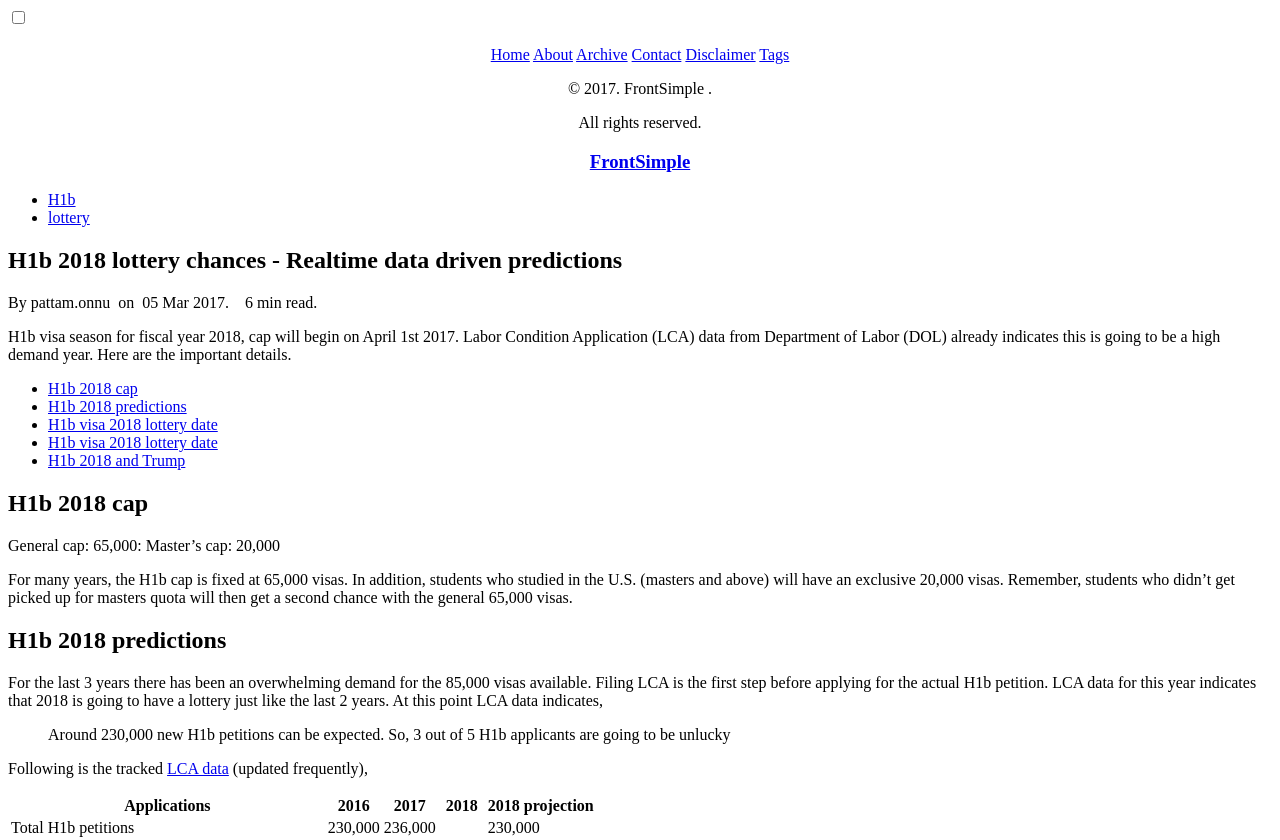
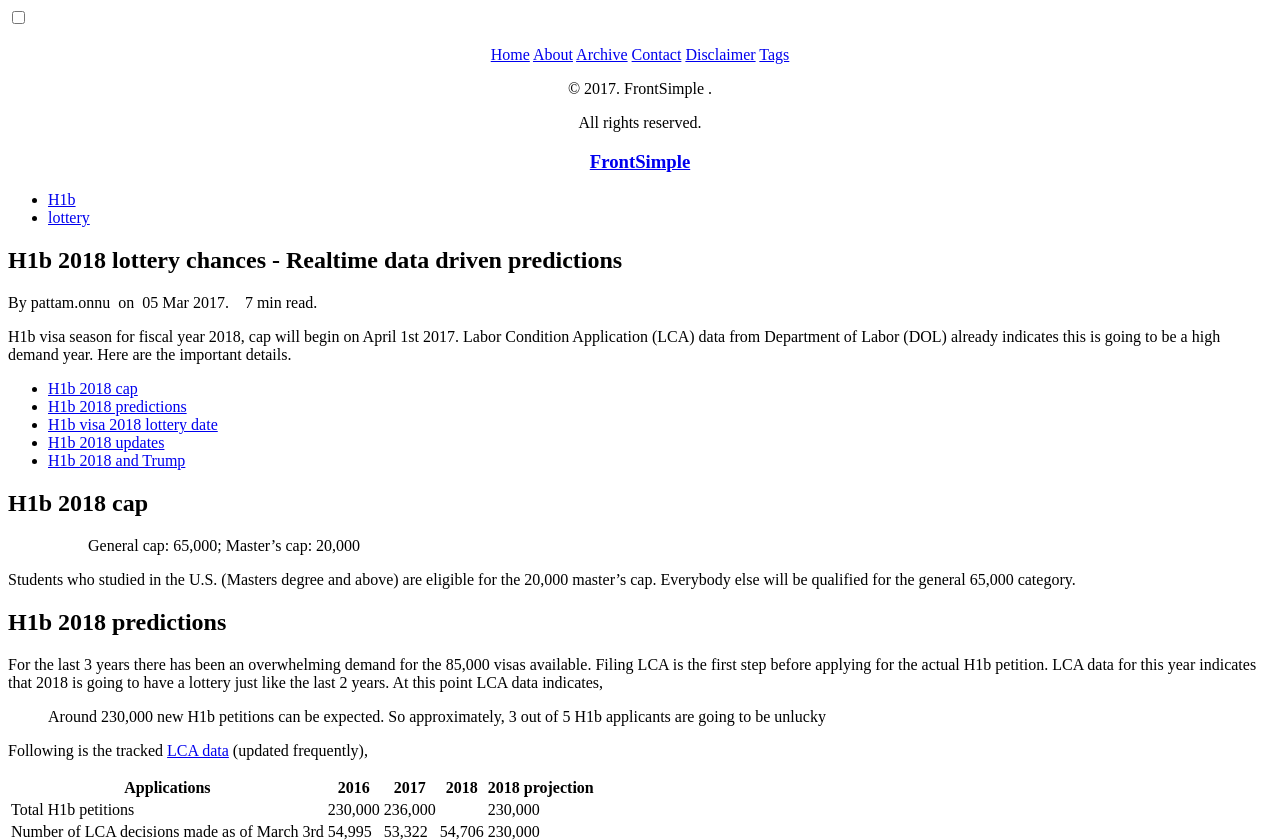
Before and after one commit to gitforwork2/gitforwork.github.io, a Jekyll site: the page built from _posts/2017-3-5-h1b-2018-lottery.md, in a window 1280 px wide and 900 px high, cut to the strip 0-840 px from the top of the window. Built offline with Jekyll 4.4.1, drawn with Linux system fonts in a browser that asks for light colours; nearby versions of some CDN libraries; comment, search, counter and statistics services are not loaded; some of the changed text lies outside the part shown.

Commit message:
Update 2017-3-5-h1b-2018-lottery.md

```diff
--- a/_posts/2017-3-5-h1b-2018-lottery.md
+++ b/_posts/2017-3-5-h1b-2018-lottery.md
@@ -11,20 +11,20 @@
 - [H1b 2018 cap](#h1b-2018-cap)
 - [H1b 2018 predictions](#h1b-2018-predictions)
 - [H1b visa 2018 lottery date](#h1b-visa-2018-lottery-date)
-- [H1b visa 2018 lottery date](#h1b-visa-2018-lottery-date)
+- [H1b 2018 updates](#h1b-2018-updates)
 - [H1b 2018 and Trump](#h1b-2018-and-trump)
 
 ## H1b 2018 cap
-General cap: 65,000: Master's cap: 20,000
+>> General cap: 65,000; Master's cap: 20,000
 
-For many years, the H1b cap is fixed at 65,000 visas. In addition, students who studied in the U.S. (masters and above) will have an exclusive 20,000 visas. Remember, students who didn't get picked up for masters quota will then get a second chance with the general 65,000 visas.
+Students who studied in the U.S. (Masters degree and above) are eligible for the 20,000 master's cap. Everybody else will be qualified for the general 65,000 category.
 
 ## H1b 2018 predictions
 
 For the last 3 years there has been an overwhelming demand for the 85,000 visas available. Filing LCA is the first step before applying for the actual H1b petition. LCA data for this year indicates that 2018 is going to have a lottery just like the last 2 years.
 At this point LCA data indicates,
 
-> Around 230,000 new H1b petitions can be expected. So, 3 out of 5 H1b applicants are going to be unlucky
+> Around 230,000 new H1b petitions can be expected. So approximately, 3 out of 5 H1b applicants are going to be unlucky
 
 Following is the tracked [LCA data](https://lcr-pjr.doleta.gov/index.cfm?event=ehLCJRExternal.dspAdvCertSearch) (updated frequently),
 
@@ -48,7 +48,11 @@
 ## H1b visa 2018 lottery date
 In the past years USCIS accepts H1b visa petitions for the first week. At the end of the first week, USCIS stops accepting any new visa petitions. USCIS also announces the number of petitions received and proceeds to perform a randomized computer lottery. The lottery has happened in the second week of April. This year is not going to be any different. USCIS will announce the lottery information.
 
-Hence, missing the April 2017 deadline means, Employers/Employees will not be able to participate in the 2018 lottery.
+Little bit about the lottery process if you are new to the game. If the number of petitions received by USCIS exceeds the 20,000 cap then all those petitions are included in random lottery just for the 20,000 cap. Those who did not get selected in that lottery is then grouped with rest of the applications for the lottery for the next 65,000 visas. So, Masters students get 2 chances.
+
+Either ways, first week of April is important deadline and the petitions from the employers have to reach USCIS by then. Otherwise, the petitions will not be included for the H1b lottery.
+
+USCIS rejects and returns the petitions that are not selected in the lottery along with the H1b fee paid.
 
 ## H1b 2018 updates
 - 3/3/2017 : Latest LCA are updated and H1b lottery projections updated
```
